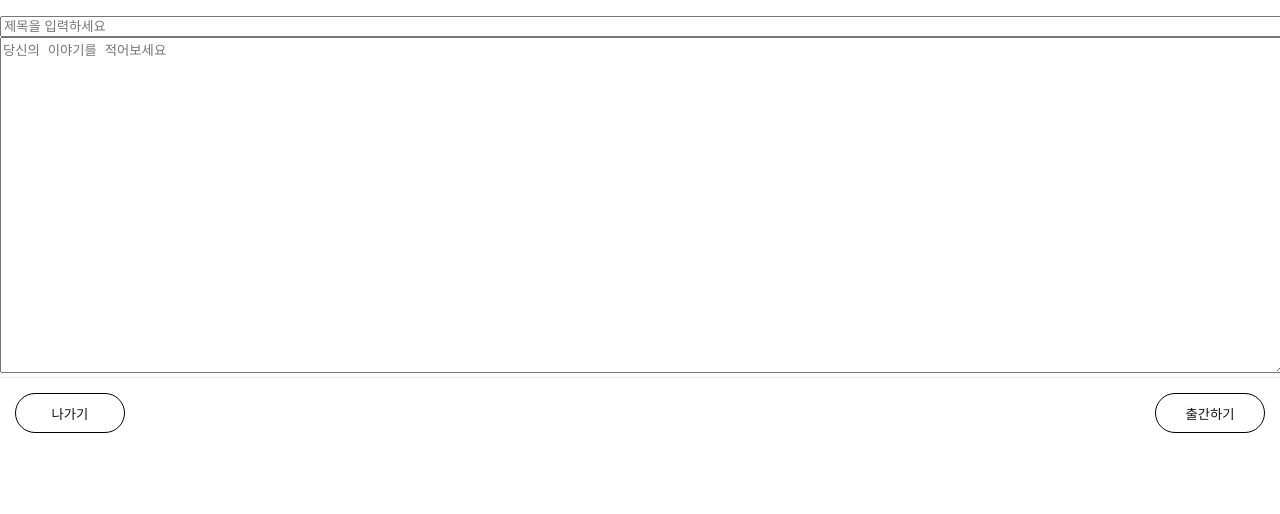
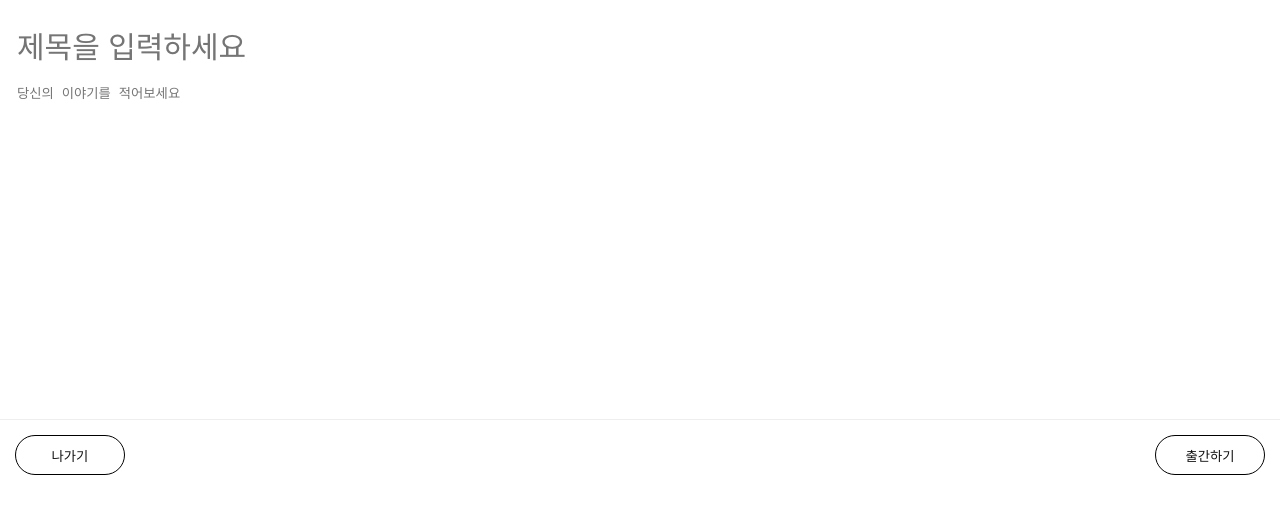
Before and after one commit to slamdunk11/practice_react, a React (Create React App) app in the folder board/: page /write in a window 1280 px wide. Shown: the top 514 px of the page. Built offline with nearby package versions, Linux system fonts and the light colour scheme.

Commit message:
Input 컴포넌트 border 제거, 크기 조정

```diff
--- a/board/src/elements/Input.js
+++ b/board/src/elements/Input.js
@@ -33,13 +33,16 @@ Input.defaultProps = {
 
 const ElInput = styled.input`
     width: 100%;
-
+    border: none;
+    font-size: 30px;
+    margin: 15px 0px 10px 15px;
 
 `;
 
 const ElTextarea = styled.textarea`
     width: 100%;
-
+    border: none;
+    margin: 5px 0px 0px 15px;
 
 `;
 
```
